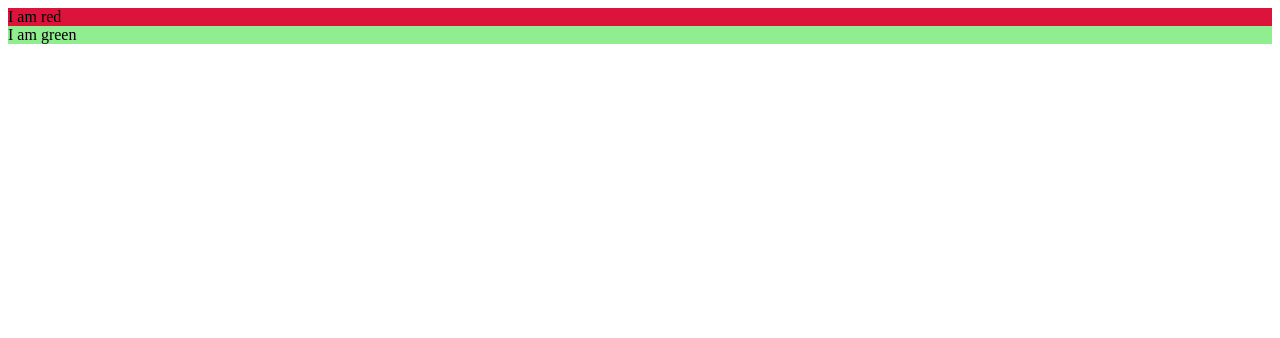
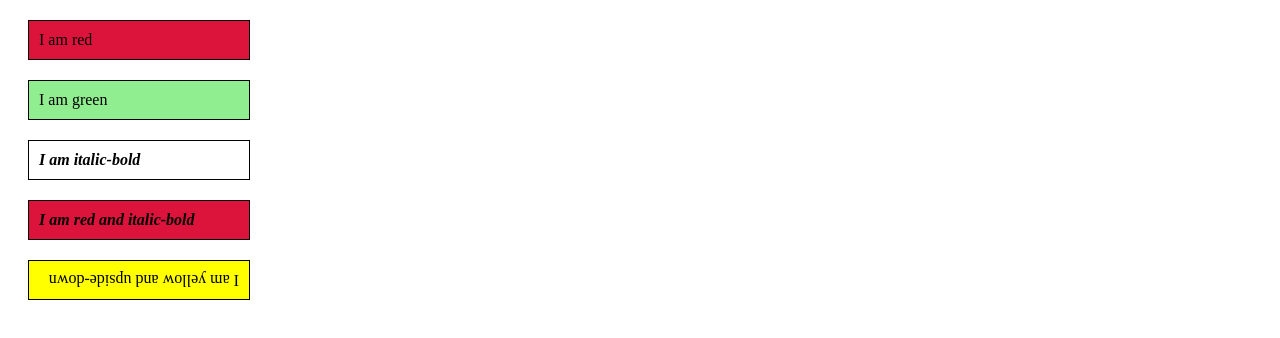
Before and after one commit to gg8351/vim-prj, a plain HTML site: page index.html in a window 1280 px wide. Drawn offline with Linux system fonts and the light colour scheme.

Commit message:
Add more examples

```diff
--- a/index.html
+++ b/index.html
@@ -2,9 +2,13 @@
 <html>
     <head>
         <link rel="stylesheet" href="./style/main.css">
+        <link rel="stylesheet" href="./style/other.css">
     </head>
     <body>
         <div class="red">I am red</div>
         <div class="green">I am green</div>
+        <div class="italic-bold">I am italic-bold</div>
+        <div class="red italic-bold">I am red and italic-bold</div>
+        <div id="upside-down" class="yellow">I am yellow and upside-down</div>
     </body>
 </html>
--- a/style/main.css
+++ b/style/main.css
@@ -1,6 +1,16 @@
+div {
+width: 200px;
+margin: 20px;
+padding: 10px;
+border: 1px solid black;
+}
 .red {
 background-color: crimson;
 }
 .green {
 background-color: lightgreen;
 }
+.italic-bold {
+font-style: italic;
+font-weight: bold;
+}
--- /dev/null
+++ b/style/other.css
@@ -0,0 +1,6 @@
+.yellow {
+background-color: yellow;
+}
+#upside-down {
+transform: rotate(0.5turn);
+}
```
Also changed, not shown: 1 other file.
